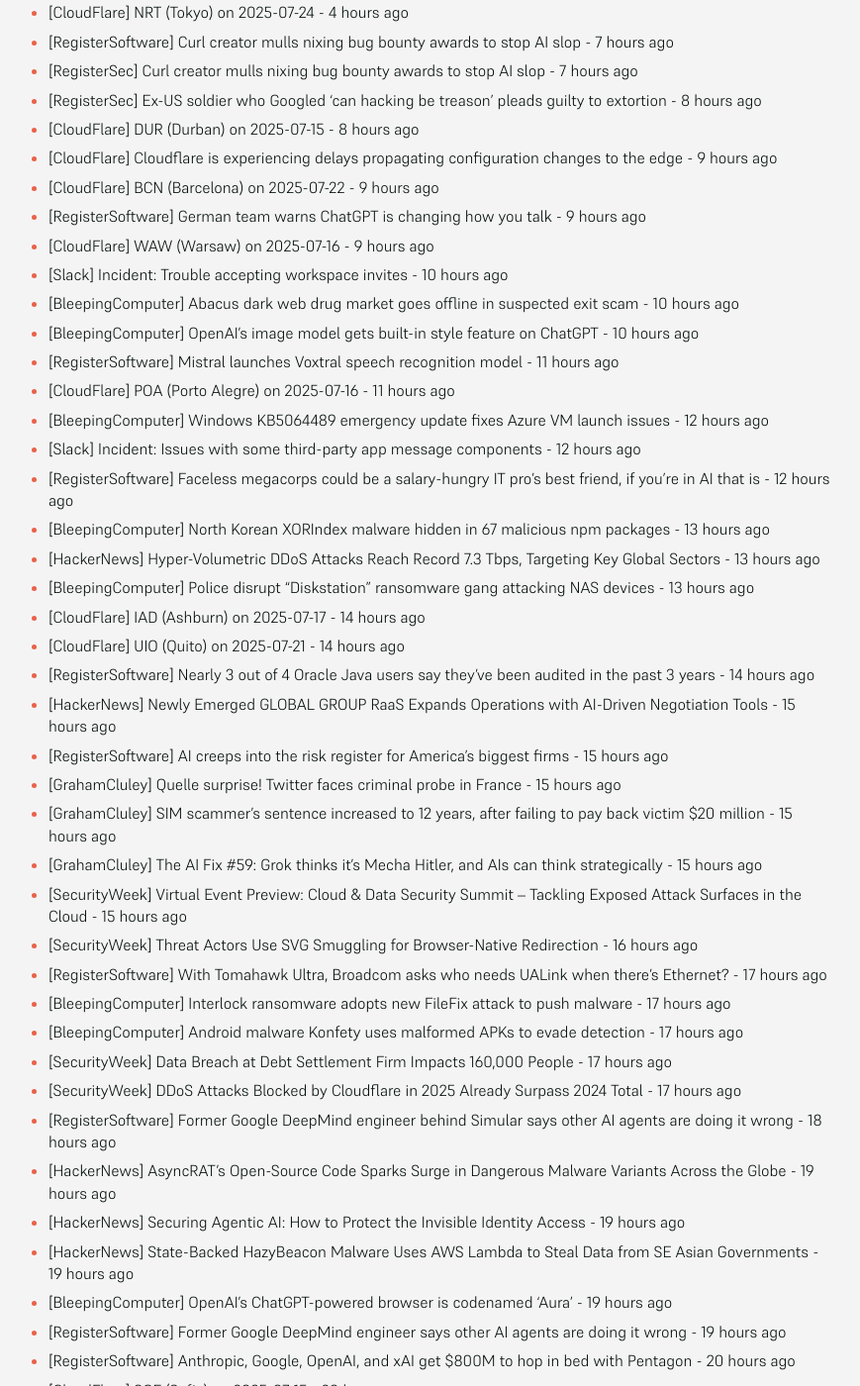
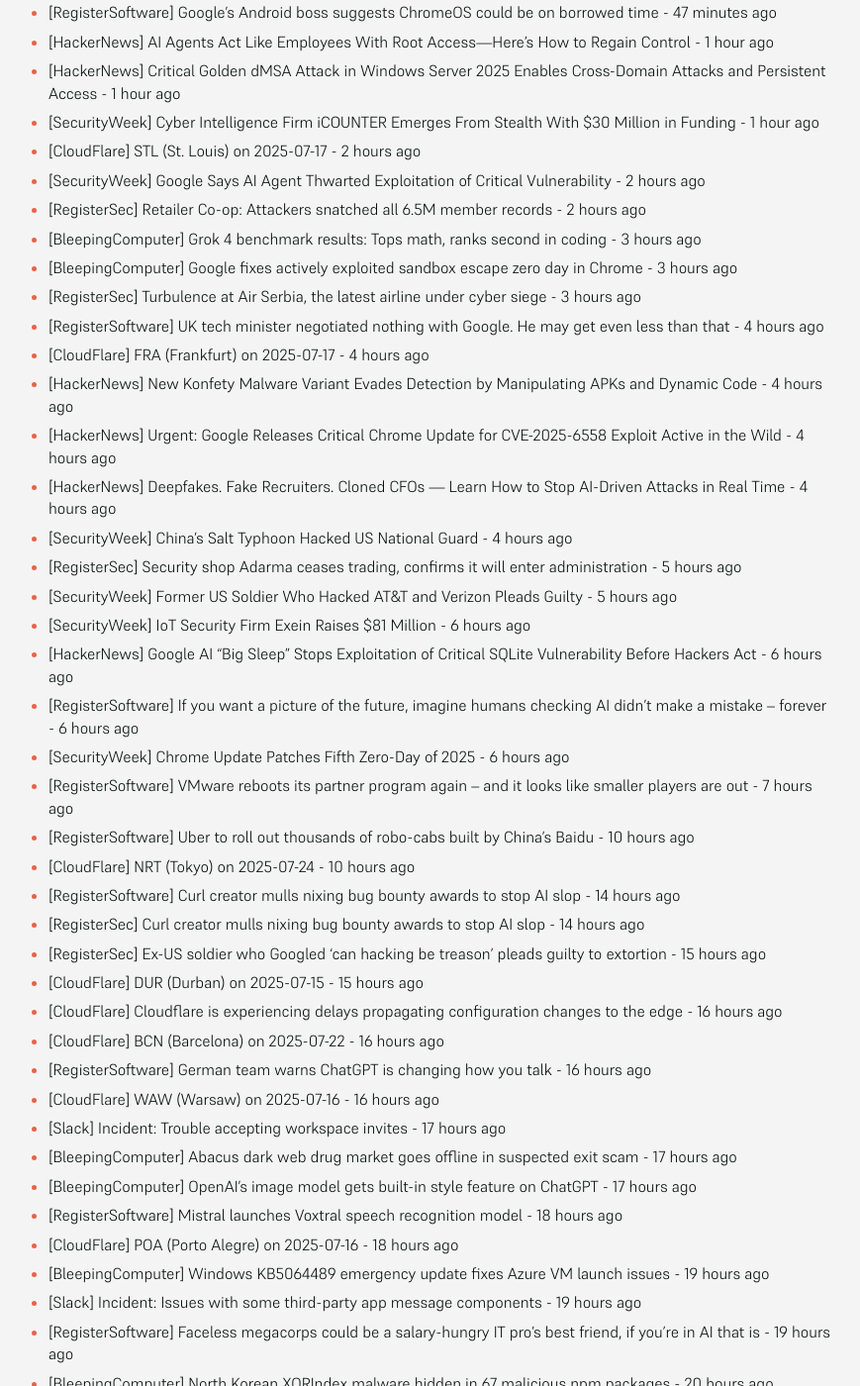
Before and after one commit to SecOpsNews/news, a Jekyll site: the page built from index.md, in a window 1280 px wide and 1400 px high, scrolled down 354 px. Shown: the whole window at 99% size, without its empty margins (215-1084 px from the left). Built offline with Jekyll 4.4.1, drawn with Linux system fonts in a browser that asks for light colours; some of the changed text lies outside the part shown.

Commit message:
New Feed

```diff
--- a/index.md
+++ b/index.md
@@ -9,62 +9,86 @@ description: Latest Updates
 
 <!-- SecOps start -->
 
-- [RegisterSoftware] VMware reboots its partner program again – and it looks like smaller players are out - 20 minutes ago
-- [RegisterSoftware] Uber to roll out thousands of robo-cabs built by China’s Baidu - 3 hours ago
-- [CloudFlare] NRT (Tokyo) on 2025-07-24 - 4 hours ago
-- [RegisterSoftware] Curl creator mulls nixing bug bounty awards to stop AI slop - 7 hours ago
-- [RegisterSec] Curl creator mulls nixing bug bounty awards to stop AI slop - 7 hours ago
-- [RegisterSec] Ex-US soldier who Googled 'can hacking be treason' pleads guilty to extortion - 8 hours ago
-- [CloudFlare] DUR (Durban) on 2025-07-15 - 8 hours ago
-- [CloudFlare] Cloudflare is experiencing delays propagating configuration changes to the edge - 9 hours ago
-- [CloudFlare] BCN (Barcelona) on 2025-07-22 - 9 hours ago
-- [RegisterSoftware] German team warns ChatGPT is changing how you talk - 9 hours ago
-- [CloudFlare] WAW (Warsaw) on 2025-07-16 - 9 hours ago
-- [Slack] Incident: Trouble accepting workspace invites - 10 hours ago
-- [BleepingComputer] Abacus dark web drug market goes offline in suspected exit scam - 10 hours ago
-- [BleepingComputer] OpenAI's image model gets built-in style feature on ChatGPT - 10 hours ago
-- [RegisterSoftware] Mistral launches Voxtral speech recognition model - 11 hours ago
-- [CloudFlare] POA (Porto Alegre) on 2025-07-16 - 11 hours ago
-- [BleepingComputer] Windows KB5064489 emergency update fixes Azure VM launch issues - 12 hours ago
-- [Slack] Incident: Issues with some third-party app message components - 12 hours ago
-- [RegisterSoftware] Faceless megacorps could be a salary-hungry IT pro's best friend, if you're in AI that is - 12 hours ago
-- [BleepingComputer] North Korean XORIndex malware hidden in 67 malicious npm packages - 13 hours ago
-- [HackerNews] Hyper-Volumetric DDoS Attacks Reach Record 7.3 Tbps, Targeting Key Global Sectors - 13 hours ago
-- [BleepingComputer] Police disrupt “Diskstation” ransomware gang attacking NAS devices - 13 hours ago
-- [CloudFlare] IAD (Ashburn) on 2025-07-17 - 14 hours ago
-- [CloudFlare] UIO (Quito) on 2025-07-21 - 14 hours ago
-- [RegisterSoftware] Nearly 3 out of 4 Oracle Java users say they've been audited in the past 3 years - 14 hours ago
-- [HackerNews] Newly Emerged GLOBAL GROUP RaaS Expands Operations with AI-Driven Negotiation Tools - 15 hours ago
-- [RegisterSoftware] AI creeps into the risk register for America's biggest firms - 15 hours ago
-- [GrahamCluley] Quelle surprise! Twitter faces criminal probe in France - 15 hours ago
-- [GrahamCluley] SIM scammer’s sentence increased to 12 years, after failing to pay back victim $20 million - 15 hours ago
-- [GrahamCluley] The AI Fix #59: Grok thinks it’s Mecha Hitler, and AIs can think strategically - 15 hours ago
-- [SecurityWeek] Virtual Event Preview: Cloud & Data Security Summit – Tackling Exposed Attack Surfaces in the Cloud - 15 hours ago
-- [SecurityWeek] Threat Actors Use SVG Smuggling for Browser-Native Redirection - 16 hours ago
-- [RegisterSoftware] With Tomahawk Ultra, Broadcom asks who needs UALink when there's Ethernet? - 17 hours ago
-- [BleepingComputer] Interlock ransomware adopts new FileFix attack to push malware - 17 hours ago
-- [BleepingComputer] Android malware Konfety uses malformed APKs to evade detection - 17 hours ago
-- [SecurityWeek] Data Breach at Debt Settlement Firm Impacts 160,000 People - 17 hours ago
-- [SecurityWeek] DDoS Attacks Blocked by Cloudflare in 2025 Already Surpass 2024 Total - 17 hours ago
-- [RegisterSoftware] Former Google DeepMind engineer behind Simular says other AI agents are doing it wrong - 18 hours ago
-- [HackerNews] AsyncRAT's Open-Source Code Sparks Surge in Dangerous Malware Variants Across the Globe - 19 hours ago
-- [HackerNews] Securing Agentic AI: How to Protect the Invisible Identity Access - 19 hours ago
-- [HackerNews] State-Backed HazyBeacon Malware Uses AWS Lambda to Steal Data from SE Asian Governments - 19 hours ago
-- [BleepingComputer] OpenAI's ChatGPT-powered browser is codenamed 'Aura' - 19 hours ago
-- [RegisterSoftware] Former Google DeepMind engineer says other AI agents are doing it wrong - 19 hours ago
-- [RegisterSoftware] Anthropic, Google, OpenAI, and xAI get $800M to hop in bed with Pentagon - 20 hours ago
-- [CloudFlare] SOF (Sofia) on 2025-07-15 - 20 hours ago
-- [CloudFlare] LHR (London) on 2025-07-17 - 21 hours ago
-- [SecurityWeek] Sesame Workshop Regains Control of Elmo’s Hacked X Account After Racist Posts - 21 hours ago
-- [CloudFlare] ATL (Atlanta) on 2025-07-17 - 21 hours ago
-- [SecurityWeek] Zip Security Raises $13.5 Million in Series A Funding - 22 hours ago
-- [RegisterSec] Britain's billion-pound F-35s not quite ready for, well, anything - 22 hours ago
-- [Slack] Incident: Issues with some third-party apps - 22 hours ago
-- [HackerNews] North Korean Hackers Flood npm Registry with XORIndex Malware in Ongoing Attack Campaign - 22 hours ago
-- [HIBP] MaReads - 74,453 breached accounts - 22 hours ago
-- [SecurityWeek] Ransomware Group Claims Attack on Belk - 23 hours ago
-- [RegisterSoftware] Meta reveals plan for several multi-gigawatt datacenter clusters - 23 hours ago
-- [SecurityWeek] MITRE Unveils AADAPT Framework to Tackle Cryptocurrency Threats - 23 hours ago
+- [SecurityWeek] Compumedics Ransomware Attack Led to Data Breach Impacting 318,000 - 47 minutes ago
+- [SecurityWeek] Virtual Event Today: Cloud & Data Security Summit – Tackling Exposed Attack Surfaces in the Cloud - 47 minutes ago
+- [RegisterSoftware] Google's Android boss suggests ChromeOS could be on borrowed time - 47 minutes ago
+- [HackerNews] AI Agents Act Like Employees With Root Access—Here's How to Regain Control - 1 hour ago
+- [HackerNews] Critical Golden dMSA Attack in Windows Server 2025 Enables Cross-Domain Attacks and Persistent Access - 1 hour ago
+- [SecurityWeek] Cyber Intelligence Firm iCOUNTER Emerges From Stealth With $30 Million in Funding - 1 hour ago
+- [CloudFlare] STL (St. Louis) on 2025-07-17 - 2 hours ago
+- [SecurityWeek] Google Says AI Agent Thwarted Exploitation of Critical Vulnerability - 2 hours ago
+- [RegisterSec] Retailer Co-op: Attackers snatched all 6.5M member records - 2 hours ago
+- [BleepingComputer] Grok 4 benchmark results: Tops math, ranks second in coding - 3 hours ago
+- [BleepingComputer] Google fixes actively exploited sandbox escape zero day in Chrome - 3 hours ago
+- [RegisterSec] Turbulence at Air Serbia, the latest airline under cyber siege - 3 hours ago
+- [RegisterSoftware] UK tech minister negotiated nothing with Google. He may get even less than that - 4 hours ago
+- [CloudFlare] FRA (Frankfurt) on 2025-07-17 - 4 hours ago
+- [HackerNews] New Konfety Malware Variant Evades Detection by Manipulating APKs and Dynamic Code - 4 hours ago
+- [HackerNews] Urgent: Google Releases Critical Chrome Update for CVE-2025-6558 Exploit Active in the Wild - 4 hours ago
+- [HackerNews] Deepfakes. Fake Recruiters. Cloned CFOs — Learn How to Stop AI-Driven Attacks in Real Time - 4 hours ago
+- [SecurityWeek] China’s Salt Typhoon Hacked US National Guard - 4 hours ago
+- [RegisterSec] Security shop Adarma ceases trading, confirms it will enter administration - 5 hours ago
+- [SecurityWeek] Former US Soldier Who Hacked AT&T and Verizon Pleads Guilty - 5 hours ago
+- [SecurityWeek] IoT Security Firm Exein Raises $81 Million - 6 hours ago
+- [HackerNews] Google AI "Big Sleep" Stops Exploitation of Critical SQLite Vulnerability Before Hackers Act - 6 hours ago
+- [RegisterSoftware] If you want a picture of the future, imagine humans checking AI didn't make a mistake – forever - 6 hours ago
+- [SecurityWeek] Chrome Update Patches Fifth Zero-Day of 2025 - 6 hours ago
+- [RegisterSoftware] VMware reboots its partner program again – and it looks like smaller players are out - 7 hours ago
+- [RegisterSoftware] Uber to roll out thousands of robo-cabs built by China’s Baidu - 10 hours ago
+- [CloudFlare] NRT (Tokyo) on 2025-07-24 - 10 hours ago
+- [RegisterSoftware] Curl creator mulls nixing bug bounty awards to stop AI slop - 14 hours ago
+- [RegisterSec] Curl creator mulls nixing bug bounty awards to stop AI slop - 14 hours ago
+- [RegisterSec] Ex-US soldier who Googled 'can hacking be treason' pleads guilty to extortion - 15 hours ago
+- [CloudFlare] DUR (Durban) on 2025-07-15 - 15 hours ago
+- [CloudFlare] Cloudflare is experiencing delays propagating configuration changes to the edge - 16 hours ago
+- [CloudFlare] BCN (Barcelona) on 2025-07-22 - 16 hours ago
+- [RegisterSoftware] German team warns ChatGPT is changing how you talk - 16 hours ago
+- [CloudFlare] WAW (Warsaw) on 2025-07-16 - 16 hours ago
+- [Slack] Incident: Trouble accepting workspace invites - 17 hours ago
+- [BleepingComputer] Abacus dark web drug market goes offline in suspected exit scam - 17 hours ago
+- [BleepingComputer] OpenAI's image model gets built-in style feature on ChatGPT - 17 hours ago
+- [RegisterSoftware] Mistral launches Voxtral speech recognition model - 18 hours ago
+- [CloudFlare] POA (Porto Alegre) on 2025-07-16 - 18 hours ago
+- [BleepingComputer] Windows KB5064489 emergency update fixes Azure VM launch issues - 19 hours ago
+- [Slack] Incident: Issues with some third-party app message components - 19 hours ago
+- [RegisterSoftware] Faceless megacorps could be a salary-hungry IT pro's best friend, if you're in AI that is - 19 hours ago
+- [BleepingComputer] North Korean XORIndex malware hidden in 67 malicious npm packages - 20 hours ago
+- [HackerNews] Hyper-Volumetric DDoS Attacks Reach Record 7.3 Tbps, Targeting Key Global Sectors - 20 hours ago
+- [BleepingComputer] Police disrupt “Diskstation” ransomware gang attacking NAS devices - 20 hours ago
+- [CloudFlare] IAD (Ashburn) on 2025-07-17 - 21 hours ago
+- [CloudFlare] UIO (Quito) on 2025-07-21 - 21 hours ago
+- [RegisterSoftware] Nearly 3 out of 4 Oracle Java users say they've been audited in the past 3 years - 21 hours ago
+- [HackerNews] Newly Emerged GLOBAL GROUP RaaS Expands Operations with AI-Driven Negotiation Tools - 22 hours ago
+- [RegisterSoftware] AI creeps into the risk register for America's biggest firms - 22 hours ago
+- [GrahamCluley] Quelle surprise! Twitter faces criminal probe in France - 22 hours ago
+- [GrahamCluley] SIM scammer’s sentence increased to 12 years, after failing to pay back victim $20 million - 22 hours ago
+- [GrahamCluley] The AI Fix #59: Grok thinks it’s Mecha Hitler, and AIs can think strategically - 22 hours ago
+- [SecurityWeek] Virtual Event Preview: Cloud & Data Security Summit – Tackling Exposed Attack Surfaces in the Cloud - 22 hours ago
+- [SecurityWeek] Threat Actors Use SVG Smuggling for Browser-Native Redirection - 23 hours ago
+- [RegisterSoftware] With Tomahawk Ultra, Broadcom asks who needs UALink when there's Ethernet? - 1 day ago
+- [BleepingComputer] Interlock ransomware adopts new FileFix attack to push malware - 1 day ago
+- [BleepingComputer] Android malware Konfety uses malformed APKs to evade detection - 1 day ago
+- [SecurityWeek] Data Breach at Debt Settlement Firm Impacts 160,000 People - 1 day ago
+- [SecurityWeek] DDoS Attacks Blocked by Cloudflare in 2025 Already Surpass 2024 Total - 1 day ago
+- [RegisterSoftware] Former Google DeepMind engineer behind Simular says other AI agents are doing it wrong - 1 day ago
+- [HackerNews] AsyncRAT's Open-Source Code Sparks Surge in Dangerous Malware Variants Across the Globe - 1 day ago
+- [HackerNews] Securing Agentic AI: How to Protect the Invisible Identity Access - 1 day ago
+- [HackerNews] State-Backed HazyBeacon Malware Uses AWS Lambda to Steal Data from SE Asian Governments - 1 day ago
+- [BleepingComputer] OpenAI's ChatGPT-powered browser is codenamed 'Aura' - 1 day ago
+- [RegisterSoftware] Former Google DeepMind engineer says other AI agents are doing it wrong - 1 day ago
+- [RegisterSoftware] Anthropic, Google, OpenAI, and xAI get $800M to hop in bed with Pentagon - 1 day ago
+- [CloudFlare] SOF (Sofia) on 2025-07-15 - 1 day ago
+- [CloudFlare] LHR (London) on 2025-07-17 - 1 day ago
+- [SecurityWeek] Sesame Workshop Regains Control of Elmo’s Hacked X Account After Racist Posts - 1 day ago
+- [CloudFlare] ATL (Atlanta) on 2025-07-17 - 1 day ago
+- [SecurityWeek] Zip Security Raises $13.5 Million in Series A Funding - 1 day ago
+- [RegisterSec] Britain's billion-pound F-35s not quite ready for, well, anything - 1 day ago
+- [Slack] Incident: Issues with some third-party apps - 1 day ago
+- [HackerNews] North Korean Hackers Flood npm Registry with XORIndex Malware in Ongoing Attack Campaign - 1 day ago
+- [HIBP] MaReads - 74,453 breached accounts - 1 day ago
+- [SecurityWeek] Ransomware Group Claims Attack on Belk - 1 day ago
+- [RegisterSoftware] Meta reveals plan for several multi-gigawatt datacenter clusters - 1 day ago
+- [SecurityWeek] MITRE Unveils AADAPT Framework to Tackle Cryptocurrency Threats - 1 day ago
 - [RegisterSoftware] Nvidia to resume sales to China – with Trump administration approval - 1 day ago
 - [SecurityWeek] Train Brakes Can Be Hacked Over Radio—And the Industry Knew for 20 Years - 1 day ago
 - [BrianKrebs] DOGE Denizen Marko Elez Leaked API Key for xAI - 1 day ago
@@ -95,24 +119,12 @@ description: Latest Updates
 - [CloudFlare] AKL (Auckland) on 2025-07-17 - 1 day ago
 - [CloudFlare] TPA (Tampa) on 2025-07-14 - 1 day ago
 - [CloudFlare] ORD (Chicago) on 2025-07-16 - 1 day ago
-- [HackerNews] ⚡ Weekly Recap: Scattered Spider Arrests, Car Exploits, macOS Malware, Fortinet RCE and More - 1 day ago
-- [SecurityWeek] Google Gemini Tricked Into Showing Phishing Message Hidden in Email - 1 day ago
-- [CloudFlare] BSB (Brasilia) on 2025-07-15 - 1 day ago
-- [CloudFlare] CNF (Belo Horizonte) on 2025-07-15 - 1 day ago
-- [CloudFlare] CGB (Cuiaba) on 2025-07-15 - 1 day ago
-- [CloudFlare] BSB (Brasilia) on 2025-07-16 - 1 day ago
-- [RegisterSoftware] EU-sponsored report says GenAI's 'fair use' defense does not compute - 1 day ago
-- [SecurityWeek] New Interlock RAT Variant Distributed via FileFix Attacks - 1 day ago
-- [SecurityWeek] Flaws in Gigabyte Firmware Allow Security Bypass, Backdoor Deployment - 1 day ago
-- [SecurityWeek] Louis Vuitton Data Breach Hits Customers in Several Countries - 1 day ago
-- [RegisterSoftware] Stopping the rot when good software goes bad means new rules from the start - 1 day ago
-- [RegisterSec] GPS on the fritz? Britain and France plot a backup plan - 1 day ago
-- [GrahamCluley] Elmo has been hacked, claims Trump is in Epstein files, calls for Jews to be exterminated - 1 day ago
-- [SecurityWeek] Hackers Inject Malware Into Gravity Forms WordPress Plugin - 1 day ago
-- [CloudFlare] WAW (Warsaw) on 2025-07-15 - 1 day ago
-- [RegisterSec] UK's NCA disputes claim it's nearly three times less efficient than the FBI - 1 day ago
-- [HackerNews] CBI Shuts Down £390K U.K. Tech Support Scam, Arrests Key Operatives in Noida Call Center - 1 day ago
-- [RegisterSoftware] Google’s Gemini refuses to play Chess against the mighty Atari 2600 after realizing it can't match ancient console - 2 days ago
+- [HackerNews] ⚡ Weekly Recap: Scattered Spider Arrests, Car Exploits, macOS Malware, Fortinet RCE and More - 2 days ago
+- [SecurityWeek] Google Gemini Tricked Into Showing Phishing Message Hidden in Email - 2 days ago
+- [CloudFlare] BSB (Brasilia) on 2025-07-15 - 2 days ago
+- [CloudFlare] CNF (Belo Horizonte) on 2025-07-15 - 2 days ago
+- [CloudFlare] CGB (Cuiaba) on 2025-07-15 - 2 days ago
+- [CloudFlare] BSB (Brasilia) on 2025-07-16 - 2 days ago
 - [DataBreaches] Russian-linked hackers appear to have launched a crippling cyberattack on Western New Mexico University - 2 months ago
 - [DataBreaches] SK Telecom vows to take full responsibility for damage from recent data leak - 2 months ago
 - [HackerNews] Storm-1977 Hits Education Clouds with AzureChecker, Deploys 200+ Crypto Mining Containers - 2 months ago
```
